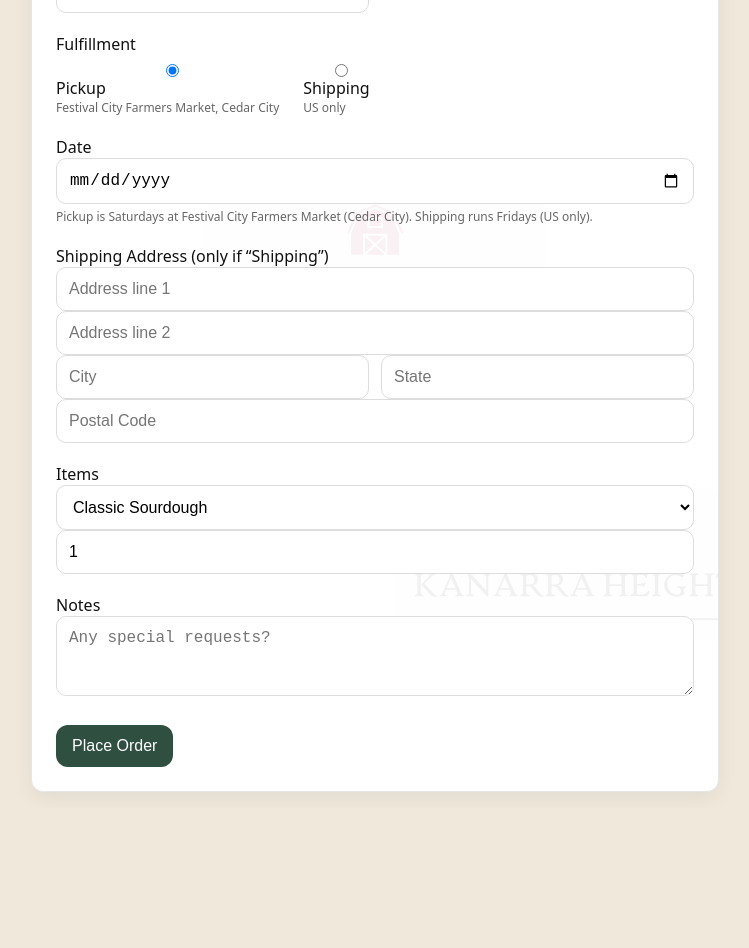
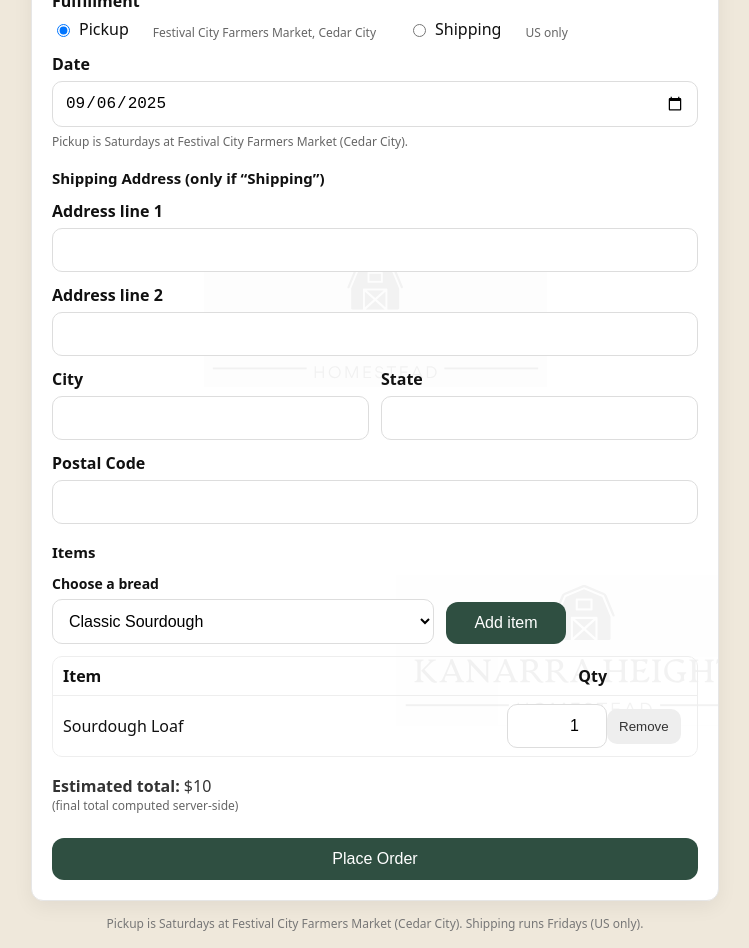
Before and after one commit to jguymonchy/sourdough-orders, a Next.js app in the folder sourdough-orders/: page /order in a window 1280 px wide. Shown: the part 360-1308 px from the top of the page, without its empty margins (265-1014 px from the left). Before the commit the page ends 1168 px from the top, so only its background shows below. Built offline with nearby package versions, Linux system fonts and the light colour scheme.

Commit message:
Update page.tsx

```diff
--- a/sourdough-orders/app/order/page.tsx
+++ b/sourdough-orders/app/order/page.tsx
@@ -1,58 +1,191 @@
 'use client';
-import { useState } from 'react';
+
+import { useEffect, useMemo, useRef, useState } from 'react';
+
+type ApiResponse = { ok: boolean; kh?: string; venmo_note?: string; error?: string };
+
+const CATALOG = [
+  'Classic Sourdough',
+  'Jalapeño Cheddar',
+  'Cinnamon Raisin',
+  'Banana Pepper & Pepper Jack',
+  'Rosemary',
+  'Garlic',
+  'Seeded Country',
+  'Olive',
+];
+
+const PRICE_EACH = 10;
 
 export default function OrderPage() {
   const [submitting, setSubmitting] = useState(false);
   const [message, setMessage] = useState<string | null>(null);
   const [kh, setKh] = useState<string | null>(null);
 
-  async function handleSubmit(e: React.FormEvent<HTMLFormElement>) {
+  // Fulfillment + date behavior
+  const [method, setMethod] = useState<'pickup' | 'shipping'>('pickup');
+  const [dateHint, setDateHint] = useState<string>('');
+  const dateRef = useRef<HTMLInputElement | null>(null);
+
+  // Items (dropdown -> lines with qty)
+  type Line = { name: string; qty: number };
+  const [items, setItems] = useState<Line[]>([{ name: 'Sourdough Loaf', qty: 1 }]);
+  const [picker, setPicker] = useState<string>(CATALOG[0]);
+
+  const total = useMemo(
+    () => items.reduce((sum, i) => sum + (i.qty || 0) * PRICE_EACH, 0),
+    [items]
+  );
+
+  useEffect(() => {
+    if (message) {
+      const t = setTimeout(() => setMessage(null), 4000);
+      return () => clearTimeout(t);
+    }
+  }, [message]);
+
+  // ---------- Date helpers (always snap to the NEXT valid day) ----------
+  function toYMD(d: Date) {
+    const y = d.getFullYear();
+    const m = String(d.getMonth() + 1).padStart(2, '0');
+    const day = String(d.getDate()).padStart(2, '0');
+    return `${y}-${m}-${day}`;
+  }
+  function fromYMD(ymd: string) {
+    const [y, m, d] = ymd.split('-').map(Number);
+    return new Date(y, m - 1, d);
+  }
+  // get the *next* occurrence of targetDow strictly in the future from "from"
+  function nextDowFrom(from: Date, targetDow: number) {
+    const d = new Date(from);
+    d.setHours(0, 0, 0, 0);
+    do {
+      d.setDate(d.getDate() + 1);
+    } while (d.getDay() !== targetDow);
+    return d;
+  }
+  function allowedDowFor(m: 'pickup' | 'shipping') {
+    return m === 'pickup' ? 6 /* Sat */ : 5 /* Fri */;
+  }
+  function ruleText(m: 'pickup' | 'shipping') {
+    return m === 'pickup'
+      ? 'Pickup is Saturdays at Festival City Farmers Market (Cedar City).'
+      : 'Shipping goes out on Fridays (US only).';
+  }
+
+  // When method changes, pick the next valid day from *today*
+  useEffect(() => {
+    const el = dateRef.current;
+    const allowed = allowedDowFor(method);
+    setDateHint(ruleText(method));
+    if (el) {
+      const snap = nextDowFrom(new Date(), allowed);
+      el.value = toYMD(snap);
+      el.setCustomValidity('');
+    }
+  }, [method]);
+
+  // If user picks a non-valid day, snap to the next valid day from that pick
+  function validateOrSnapDate(el: HTMLInputElement) {
+    if (!el.value) return;
+    try {
+      const picked = fromYMD(el.value);
+      const allowed = allowedDowFor(method);
+      if (picked.getDay() !== allowed) {
+        const snapped = nextDowFrom(picked, allowed);
+        el.value = toYMD(snapped);
+        setDateHint(
+          method === 'pickup'
+            ? 'Pickup is Saturdays — date adjusted to the next Saturday.'
+            : 'Shipping is Fridays — date adjusted to the next Friday.'
+        );
+      } else {
+        setDateHint(ruleText(method));
+      }
+      el.setCustomValidity('');
+    } catch {
+      el.setCustomValidity('');
+    }
+  }
+
+  // ---------- Items helpers ----------
+  function addItem() {
+    if (!picker) return;
+    setItems((prev) => {
+      const found = prev.find((p) => p.name === picker);
+      if (found) {
+        return prev.map((p) => (p.name === picker ? { ...p, qty: p.qty + 1 } : p));
+      }
+      return [...prev, { name: picker, qty: 1 }];
+    });
+  }
+  function setQty(idx: number, qty: number) {
+    setItems((prev) => prev.map((p, i) => (i === idx ? { ...p, qty: Math.max(0, qty) } : p)));
+  }
+  function removeItem(idx: number) {
+    setItems((prev) => prev.filter((_, i) => i !== idx));
+  }
+
+  // ---------- Submit ----------
+  async function onSubmit(e: React.FormEvent<HTMLFormElement>) {
     e.preventDefault();
     setSubmitting(true);
     setMessage(null);
     setKh(null);
 
-    const formData = new FormData(e.currentTarget);
-    const payload = {
-      name: formData.get('name'),
-      email: formData.get('email'),
-      phone: formData.get('phone'),
-      fulfillment: formData.get('fulfillment'),
-      date: formData.get('date'),
-      address1: formData.get('address1'),
-      address2: formData.get('address2'),
-      city: formData.get('city'),
-      state: formData.get('state'),
-      postal: formData.get('postal'),
-      items: [] as any[],
-      notes: formData.get('notes'),
-    };
+    try {
+      const fd = new FormData(e.currentTarget);
 
-    try {
+      // Clear address fields when Pickup
+      const addressDisabled = method !== 'shipping';
+      if (addressDisabled) {
+        fd.set('address1', '');
+        fd.set('address2', '');
+        fd.set('city', '');
+        fd.set('state', '');
+        fd.set('postal', '');
+      }
+
+      // Ensure date is valid before sending
+      if (dateRef.current) validateOrSnapDate(dateRef.current);
+
+      // Build payload + map items -> item1_name/item1_qty, ...
+      const payload: Record<string, any> = Object.fromEntries(fd.entries());
+      const filtered = items.filter((i) => (i.qty || 0) > 0);
+      filtered.forEach((line, idx) => {
+        const n = idx + 1;
+        payload[`item${n}_name`] = line.name;
+        payload[`item${n}_qty`] = String(line.qty);
+      });
+
       const res = await fetch('/api/order', {
         method: 'POST',
         headers: { 'Content-Type': 'application/json' },
         body: JSON.stringify(payload),
       });
-      const data = await res.json();
-      if (data.ok) {
-        setKh(data.kh_id || null);
-        setMessage('Order placed successfully!');
-      } else {
-        setMessage('Something went wrong.');
-      }
-    } catch (err) {
-      setMessage('Network error.');
+
+      const data: ApiResponse = await res.json();
+      if (!res.ok || !data.ok) throw new Error(data.error || 'Order failed');
+
+      setKh(data.kh ?? null);
+      setMessage(`✅ Order placed! ${data.kh ? `Your ID is ${data.kh}` : 'Check your email for confirmation.'}`);
+      // reset items to a single default row
+      setItems([{ name: 'Sourdough Loaf', qty: 1 }]);
+    } catch (err: any) {
+      setMessage(err?.message || 'Something went wrong. Please try again.');
     } finally {
       setSubmitting(false);
     }
   }
 
+  const addressDisabled = method !== 'shipping';
+
   return (
     <div className="container">
-      <div className="card khh-card" style={{ padding: 24, position: 'relative' }}>
-        {/* watermark */}
+      <div className="card khh-card" style={{ padding: 20, position: 'relative' }}>
+        {/* BIG centered watermark */}
         <div
+          aria-hidden
           style={{
             position: 'absolute',
             inset: 0,
@@ -60,105 +193,211 @@ export default function OrderPage() {
             alignItems: 'center',
             justifyContent: 'center',
             pointerEvents: 'none',
-            opacity: 0.05,
+            opacity: 0.06,
           }}
         >
           <img
             src="/khh-logo.svg"
             alt=""
-            style={{
-              width: '50%',
-              height: '50%',
-              objectFit: 'contain',
-            }}
+            style={{ width: '50%', height: '50%', objectFit: 'contain', filter: 'grayscale(100%) contrast(85%)' }}
           />
         </div>
 
-        <h2 style={{ marginBottom: 12, position: 'relative', zIndex: 1 }}>
-          Kanarra Heights Homestead — Order
-        </h2>
-        <p style={{ marginTop: 0, marginBottom: 20, color: '#555', position: 'relative', zIndex: 1 }}>
-          Choose <strong>Pickup</strong> or <strong>Shipping</strong>, then complete your details.
+        {/* Content layer above watermark */}
+        <div style={{ position: 'relative', zIndex: 1 }}>
+          <h1 style={{ margin: '0 0 8px', fontSize: 22 }}>Kanarra Heights Homestead — Order</h1>
+          <p style={{ margin: '0 0 16px', color: '#666' }}>
+            Choose <b>Pickup</b> or <b>Shipping</b>, then complete your details.
           </p>
 
-        <form onSubmit={handleSubmit} style={{ position: 'relative', zIndex: 1 }}>
+          <form onSubmit={onSubmit}>
+            {/* Contact */}
+            <div style={{ display: 'grid', gap: 12 }}>
+              <div>
+                <label style={{ fontWeight: 600, fontSize: 14 }}>Full Name</label>
+                <input name="name" placeholder="Jane Doe" required />
+              </div>
+
               <div style={{ display: 'grid', gridTemplateColumns: '1fr 1fr', gap: 12 }}>
                 <div>
-              <label>Full Name</label>
-              <input name="name" required />
+                  <label style={{ fontWeight: 600, fontSize: 14 }}>Email</label>
+                  <input name="email" type="email" placeholder="jane@example.com" required />
                 </div>
                 <div>
-              <label>Email</label>
-              <input type="email" name="email" required />
-            </div>
-            <div>
-              <label>Phone</label>
-              <input type="tel" name="phone" required />
+                  <label style={{ fontWeight: 600, fontSize: 14 }}>Phone</label>
+                  <input name="phone" placeholder="(555) 555-5555" required />
                 </div>
               </div>
 
-          <div style={{ marginTop: 20 }}>
-            <label>Fulfillment</label>
-            <div style={{ display: 'flex', gap: 24, marginTop: 6 }}>
-              <label style={{ display: 'flex', flexDirection: 'column' }}>
-                <input type="radio" name="fulfillment" value="pickup" defaultChecked /> Pickup
-                <span style={{ fontSize: 12, color: '#666' }}>
+              {/* Fulfillment */}
+              <div>
+                <div style={{ fontWeight: 700, marginBottom: 6 }}>Fulfillment</div>
+                <div style={{ display: 'flex', alignItems: 'baseline' }}>
+                  <label style={{ display: 'inline-flex', alignItems: 'center', gap: 6, marginRight: 24 }}>
+                    <input
+                      type="radio"
+                      name="fulfillment_method"
+                      value="pickup"
+                      checked={method === 'pickup'}
+                      onChange={() => setMethod('pickup')}
+                    />
+                    <span>Pickup</span>
+                  </label>
+                  <span style={{ color: '#666', fontSize: 12, marginRight: 32 }}>
                     Festival City Farmers Market, Cedar City
                   </span>
+
+                  <label style={{ display: 'inline-flex', alignItems: 'center', gap: 6, marginRight: 24 }}>
+                    <input
+                      type="radio"
+                      name="fulfillment_method"
+                      value="shipping"
+                      checked={method === 'shipping'}
+                      onChange={() => setMethod('shipping')}
+                    />
+                    <span>Shipping</span>
                   </label>
-              <label style={{ display: 'flex', flexDirection: 'column' }}>
-                <input type="radio" name="fulfillment" value="shipping" /> Shipping
-                <span style={{ fontSize: 12, color: '#666' }}>US only</span>
-              </label>
+                  <span style={{ color: '#666', fontSize: 12 }}>US only</span>
                 </div>
               </div>
 
-          <div style={{ marginTop: 20 }}>
-            <label>Date</label>
-            <input type="date" name="date" required />
-            <div style={{ fontSize: 12, marginTop: 4, color: '#666' }}>
-              Pickup is Saturdays at Festival City Farmers Market (Cedar City). Shipping runs Fridays
-              (US only).
+              {/* Date */}
+              <div>
+                <label style={{ fontWeight: 600, display: 'block', marginBottom: 6 }}>Date</label>
+                <input
+                  ref={dateRef}
+                  name="pickup_date"
+                  type="date"
+                  onBlur={(e) => validateOrSnapDate(e.currentTarget)}
+                />
+                <div style={{ marginTop: 6, color: '#666', fontSize: 12 }}>{dateHint || ruleText(method)}</div>
+              </div>
+
+              {/* Address (Shipping only) */}
+              <div style={{ marginTop: 6, fontWeight: 700, fontSize: 15 }}>Shipping Address (only if “Shipping”)</div>
+              <div>
+                <label style={{ fontWeight: 600, display: 'block', marginBottom: 6 }}>Address line 1</label>
+                <input name="address1" disabled={addressDisabled} required={!addressDisabled} />
+              </div>
+              <div>
+                <label style={{ fontWeight: 600, display: 'block', marginBottom: 6 }}>Address line 2</label>
+                <input name="address2" disabled={addressDisabled} />
+              </div>
+              <div style={{ display: 'grid', gridTemplateColumns: '1fr 1fr', gap: 12 }}>
+                <div>
+                  <label style={{ fontWeight: 600, display: 'block', marginBottom: 6 }}>City</label>
+                  <input name="city" disabled={addressDisabled} required={!addressDisabled} />
+                </div>
+                <div>
+                  <label style={{ fontWeight: 600, display: 'block', marginBottom: 6 }}>State</label>
+                  <input name="state" disabled={addressDisabled} required={!addressDisabled} />
                 </div>
               </div>
-
-          <div style={{ marginTop: 20 }}>
-            <label>Shipping Address (only if “Shipping”)</label>
-            <input name="address1" placeholder="Address line 1" />
-            <input name="address2" placeholder="Address line 2" />
-            <div style={{ display: 'grid', gridTemplateColumns: '1fr 1fr', gap: 12 }}>
-              <input name="city" placeholder="City" />
-              <input name="state" placeholder="State" />
-            </div>
-            <input name="postal" placeholder="Postal Code" />
+              <div>
+                <label style={{ fontWeight: 600, display: 'block', marginBottom: 6 }}>Postal Code</label>
+                <input name="postal" disabled={addressDisabled} required={!addressDisabled} />
               </div>
 
-          <div style={{ marginTop: 20 }}>
-            <label>Items</label>
-            <select name="bread">
-              <option value="sourdough">Classic Sourdough</option>
-              <option value="jalapeno">Jalapeño Cheddar</option>
-              <option value="cinnamon">Cinnamon Raisin</option>
-              <option value="banana">Banana Pepper & Pepper Jack</option>
+              {/* Items */}
+              <div style={{ marginTop: 6, fontWeight: 700, fontSize: 15 }}>Items</div>
+              <div style={{ display: 'grid', gridTemplateColumns: '1fr 120px 120px', gap: 12, alignItems: 'end' }}>
+                <div>
+                  <label style={{ fontWeight: 600, fontSize: 14, display: 'block', marginBottom: 6 }}>Choose a bread</label>
+                  <select value={picker} onChange={(e) => setPicker(e.target.value)}>
+                    {CATALOG.map((name) => (
+                      <option key={name} value={name}>
+                        {name}
+                      </option>
+                    ))}
                   </select>
-            <input name="qty" type="number" defaultValue={1} min={1} />
+                </div>
+                <div>
+                  <button type="button" onClick={addItem} className="primary" style={{ width: '100%' }}>
+                    Add item
+                  </button>
+                </div>
+                <div />
               </div>
 
-          <div style={{ marginTop: 20 }}>
-            <label>Notes</label>
-            <textarea name="notes" rows={3} placeholder="Any special requests?" />
+              {items.length > 0 && (
+                <div style={{ border: '1px solid #eee', borderRadius: 10 }}>
+                  <div
+                    style={{
+                      display: 'grid',
+                      gridTemplateColumns: '1fr 120px 80px',
+                      padding: '8px 10px',
+                      borderBottom: '1px solid #eee',
+                      fontWeight: 600,
+                    }}
+                  >
+                    <div>Item</div>
+                    <div style={{ textAlign: 'right' }}>Qty</div>
+                    <div />
+                  </div>
+                  {items.map((line, idx) => (
+                    <div
+                      key={`${line.name}-${idx}`}
+                      style={{
+                        display: 'grid',
+                        gridTemplateColumns: '1fr 120px 80px',
+                        padding: '8px 10px',
+                        alignItems: 'center',
+                        borderBottom: idx < items.length - 1 ? '1px solid #f3f3f3' : 'none',
+                      }}
+                    >
+                      <div>{line.name}</div>
+                      <div style={{ textAlign: 'right' }}>
+                        <input
+                          type="number"
+                          min={0}
+                          value={line.qty}
+                          onChange={(e) => setQty(idx, Math.max(0, Number(e.target.value || 0)))}
+                          style={{ width: 100, textAlign: 'right' }}
+                        />
+                      </div>
+                      <div>
+                        <button
+                          type="button"
+                          onClick={() => removeItem(idx)}
+                          style={{ appearance: 'none', border: 'none', background: '#eee', color: '#333', padding: '10px 12px', borderRadius: 10, cursor: 'pointer' }}
+                        >
+                          Remove
+                        </button>
+                      </div>
+                    </div>
+                  ))}
+                </div>
+              )}
+
+              {/* Total + Submit */}
+              <div style={{ marginTop: 6, color: '#333' }}>
+                <b>Estimated total:</b> ${total}
+                <div style={{ fontSize: 12, color: '#666' }}>(final total computed server-side)</div>
               </div>
 
-          <button type="submit" disabled={submitting} className="primary" style={{ marginTop: 24 }}>
+              <button type="submit" disabled={submitting} className="primary" style={{ marginTop: 12 }}>
                 {submitting ? 'Placing order…' : 'Place Order'}
               </button>
 
               {message && (
-            <div style={{ marginTop: 12 }}>
-              {message} {kh && <strong>{kh}</strong>}
+                <div style={{ marginTop: 10, padding: 10, background: '#f6f6f6', borderRadius: 10 }}>
+                  {kh ? (
+                    <div>
+                      <div style={{ fontWeight: 700 }}>{message}</div>
+                      <div>Venmo note: “{kh} — Kanarra Heights Homestead”</div>
+                    </div>
+                  ) : (
+                    message
+                  )}
                 </div>
               )}
+            </div>
           </form>
+        </div>
+      </div>
+
+      <div style={{ marginTop: 14, fontSize: 12, color: '#777', textAlign: 'center' }}>
+        Pickup is Saturdays at Festival City Farmers Market (Cedar City). Shipping runs Fridays (US only).
       </div>
     </div>
   );
```
Lines whose indentation alone changed are shown as unchanged.
